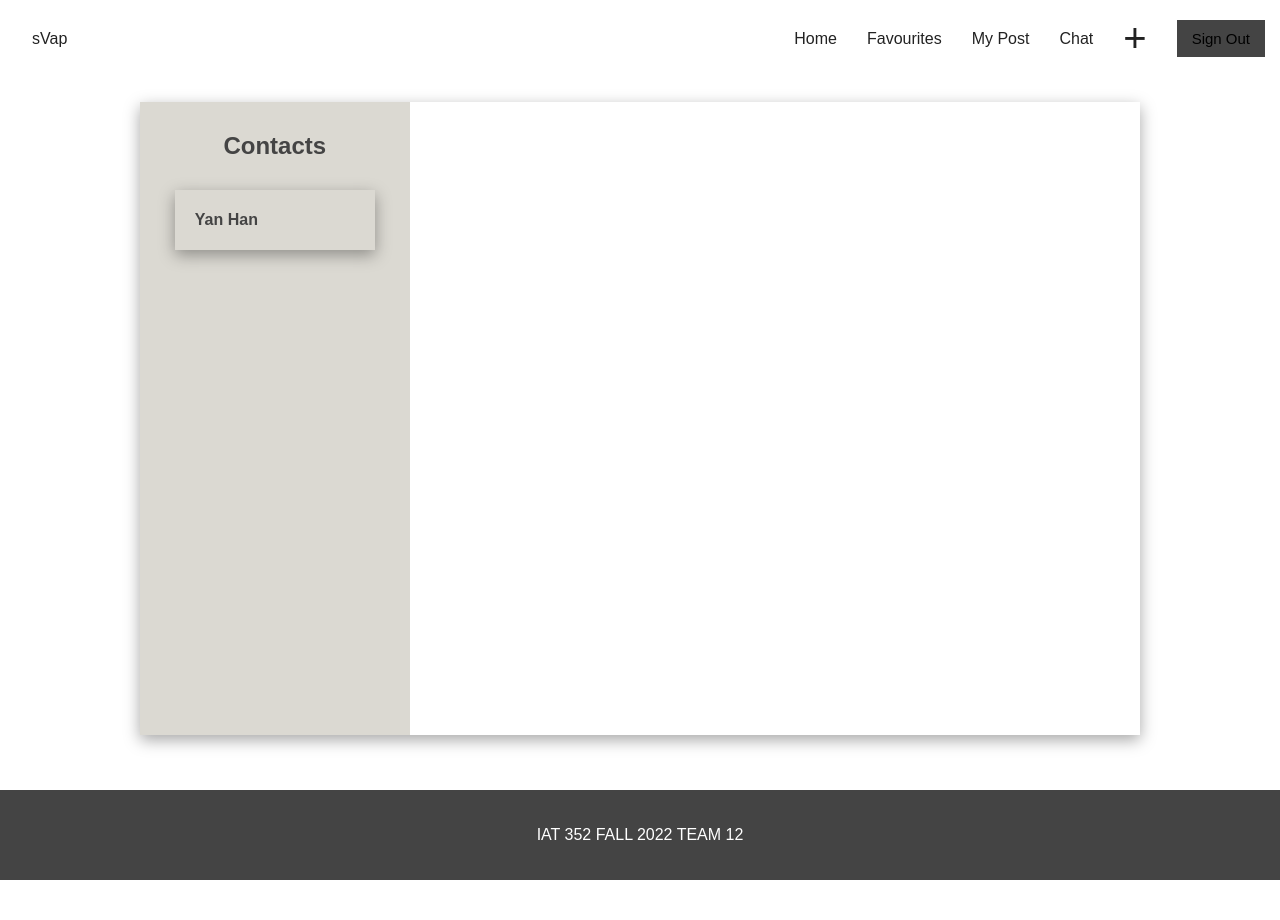
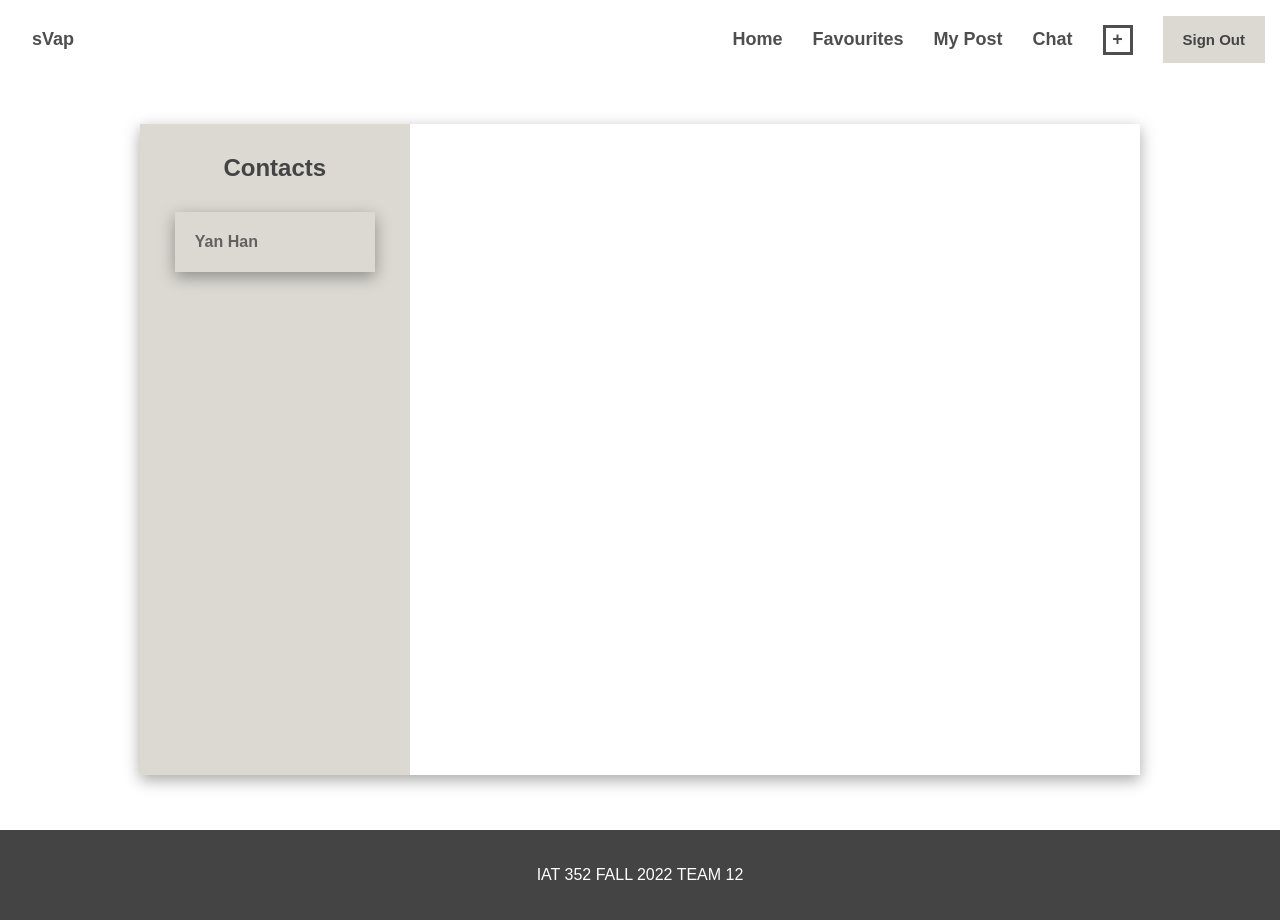
Before and after one commit to jasonwillhudson/IAT-352-Final, a PHP site: page /client/pages/chat.php in a window 1280 px wide. Before the commit the page ends 880 px from the top, so only its background shows below. Run offline with PHP 8.4, Linux system fonts and the light colour scheme; a user stored in the database is signed in; data comes from the database, SQL or seed files in the repository.

Commit message:
most of draft style done

```diff
--- a/client/components/nav.php
+++ b/client/components/nav.php
@@ -6,7 +6,7 @@
 		<li class="nav-items"><a href="../pages/collection.php">Favourites</a></li>
 		<li class="nav-items"><a href="../pages/mypost.php">My Post</a></li>
 		<li class="nav-items"><a href="../pages/chat.php">Chat</a></li>
-		<li class="nav-items" style="font-size: 40px"><a href="../pages/postForm.php">+</a></li>
+		<li class="nav-items"><a href="../pages/postForm.php"  class="plus">+</a></li>
 		<li class="nav-items"><button class="nav-btn"><?php echo empty($_SESSION['email']) ? "Login" : "Sign Out"; ?></button></li>
 
 
--- a/client/css/chat.css
+++ b/client/css/chat.css
@@ -6,7 +6,7 @@
 body {
     display: flex;
     flex-direction: column;
-    height: 110vh;
+    height: 115vh;
 }
 
 .container {
@@ -15,7 +15,7 @@ body {
     box-shadow: rgba(0, 0, 0, 0.35) 0px 5px 15px;
     margin: 25px;
     width:90%;
-    height: 95vh;
+    height: 100%;
     max-width: 1000px;
     align-self: center;
     min-height: 500px;
@@ -55,6 +55,7 @@ body {
     width:130px;
     overflow: hidden;
     font-weight: 600;
+    opacity: .8;
 
 }
 
@@ -103,6 +104,10 @@ body {
 }
 button {
     padding: 10px 20px;
+    border: none;
+    background-color: var(--light-black);
+    font-weight: 600;
+    color: var(--medium-black);
 }
 
 button:hover{
--- a/client/css/main.css
+++ b/client/css/main.css
@@ -47,9 +47,13 @@ select {
   margin: auto;
 }
 
+fieldset{
+  border: 1px solid silver;
+}
 input[type="text"],
 input[type="number"],
 input[type="password"],
+select,
 textarea {
   border: 1px solid silver;
   position: relative;
@@ -65,20 +69,20 @@ input[type="submit"] {
   padding: 15px 40px;
   width: 100%;
   font-size: 20px;
-  background-color: var(--theme-color);
-  color: white;
+  background-color: var(--light-black);
+  color: var(--medium-black);
   cursor: pointer;
   transition: 0.3s;
-  border: 1px solid var(--theme-color);;
+  border: none;
 }
 input[type="submit"]:hover {
-  color: var(--theme-color);;
-  background-color: var(--white);;
+  color: var(--white);
+  background-color: var(--theme-color);
 }
 
 input:focus,
 textarea:focus {
-  outline-color: var(--theme-color);;
+  outline-color: var(--theme-color);
 }
 
 textarea {
@@ -142,6 +146,7 @@ img {
 	display: flex;
 	justify-content: space-between;
 	align-items: center;
+  margin-bottom: 20px;
 }
 
 .nav-items {
@@ -153,6 +158,10 @@ img {
 .nav-items a {
 	text-decoration: none;
 	color: var(--black);
+  font-size: 18px;
+  font-weight: 700;
+  opacity: .8;
+  transition: .4s;
 }
 .nav-items:first-child {
 	margin-right: auto;
@@ -161,21 +170,28 @@ img {
 
 .nav-btn {
 	font-size: 15px;
-	background: var(--theme-color);
+	background: var(--light-black);
 	border: none;
 	outline: none;
-	padding: 10px 15px;
+	padding: 15px 20px;
 	cursor: pointer;
+  font-weight: 600;
+  color: var(--medium-black);
+
 
 }
 
 .nav-btn:hover {
 	background-color: var(--theme-color);
 	color: var(--white);
+  transition: .4s;
 }
 
 .nav-items a:hover {
 	color: var(--theme-color);
+  transition: .4s;
+  letter-spacing: 5px;
+  opacity: 1;
 }
 
 #footer {
@@ -189,3 +205,25 @@ img {
 a img:hover{
   opacity: .8;
 }
+
+.plus{
+  font-size: 30px;
+  border: 3px solid var(--black);
+  width:30px;
+  height:30px;
+  display: flex;
+  align-items: center;
+  justify-content: center;
+}
+
+.plus:hover{
+  transform: rotate(90deg);
+  letter-spacing: 0;
+}
+/* error message*/
+.errorMssg, .checkErrMssg{
+  background-color: lightpink;
+  color: darkred;
+  margin-bottom: 20px;
+  padding: 0px 10px;
+}
--- a/server/helper/detailHelper.php
+++ b/server/helper/detailHelper.php
@@ -39,9 +39,9 @@ function displayBasicInfo($postID)
     while ($stmt->fetch()) {
 
         //title elements
-        $result .= '<div class="wrap"><h2 class="main-title">' . $title . ' <strong>Value(CAD)</strong> <span>' . $value . '</span></h2>';
-        $result .= '<p class="sub-title"><strong>By </strong>' . $name . '</p>';
-        $result .= '<p class="sub-title"><strong>Date </strong>' . $date . '</p></div>';
+        $result .= '<div class="wrap"><h2 class="main-title">' . $title . ' </h2>';
+        $result .= '<p class="sub-title"><strong>From</strong>' . $name . '</p>';
+        $result .= '<p class="sub-title"><strong>Date</strong>' . date('M j Y g:i A', strtotime($date)) . '</p><strong>Value(CAD)</strong> <span>' . $value . '</span></div>';
 
 
         //Desctiprion of the item
```
Also changed, not shown: client/css/postlist.css (+13 -0 lines), client/css/productdetail.css (+29 -8 lines).
